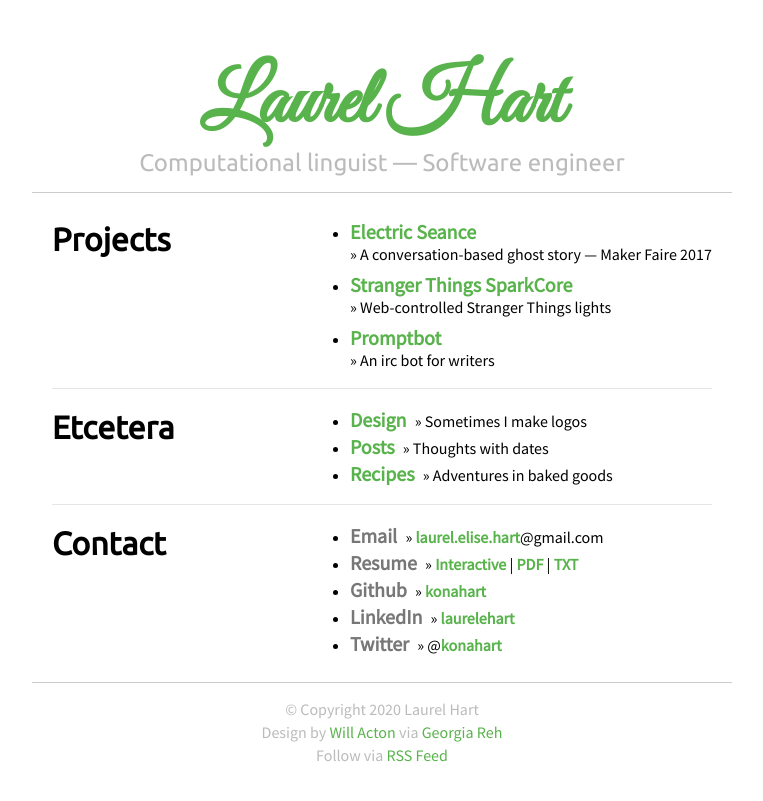
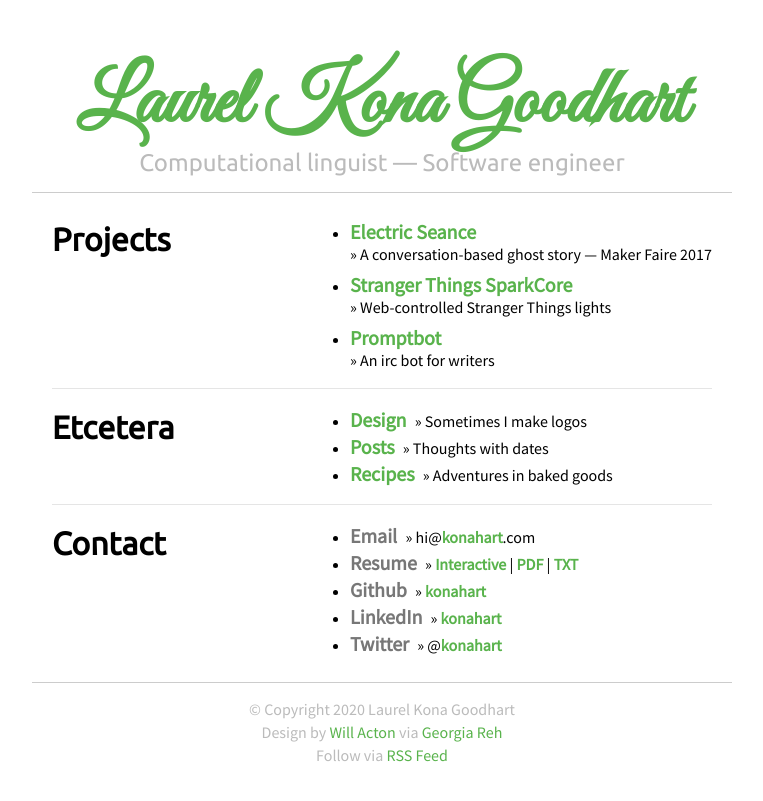
Before and after one commit to konahart/konahart.github.io, a Jekyll site: the page built from index.md, in a window 1280 px wide. Shown: the top 801 px of the page, without its empty margins (258-1021 px from the left). Built offline with Jekyll 4.4.1, drawn with Linux system fonts in a browser that asks for light colours.

Commit message:
Hart -> Goodhart

```diff
--- a/_config.yml
+++ b/_config.yml
@@ -10,11 +10,11 @@ highlighter: rouge
 markdown:    kramdown
 permalink:   /:year/:month/:title
 
-title:       Laurel Hart
+title:       Laurel Kona Goodhart
 description: Computational linguist - Software engineer
 base:        http://konahart.github.io/
-author:      Laurel Hart
-email:       laurel.elise.hart@gmail.com
+author:      Laurel Kona Goodhart
+email:       code@konahart.com
 
 exclude:     [_drafts, _site, scripts]
 collections:
--- a/_layouts/default.html
+++ b/_layouts/default.html
@@ -3,7 +3,7 @@
 <head>
   <meta charset="utf-8"/>
   <title>{{ page.title }}</title>
-  <meta name="author" content="Laurel Hart"/>
+  <meta name="author" content="Laurel Kona Goodhart"/>
 
   <style>
     body { text-align: center; }
@@ -33,7 +33,7 @@
 
   <div class="container">
     <div class="header">
-        <h1><a href="/">Laurel Hart</a></h1>
+        <h1><a href="/">Laurel Kona Goodhart</a></h1>
         <h2>Computational linguist &mdash; Software engineer</h2>
     </div>
     <hr>
@@ -44,7 +44,7 @@
     </div>
 
     <div class="footer">
-      <p>&copy; Copyright {{ 'now' | date: "%Y" }} Laurel Hart</p>
+      <p>&copy; Copyright {{ 'now' | date: "%Y" }} Laurel Kona Goodhart</p>
       <p>Design by <a href="https://lilac.town/">Will Acton</a> via <a href="http://georgiareh.com/">Georgia Reh</a></p>
       <p>Follow via <a href="/feed.xml">RSS Feed</a></p>
     </div>
--- a/index.md
+++ b/index.md
@@ -1,6 +1,6 @@
 ---
 layout: default
-title: Laurel "Kona" Hart, Computational Linguist
+title: Laurel Kona Goodhart, Computational Linguist
 ---
 <div class="contents">
 <div class="top section" id="Projects">
@@ -24,10 +24,10 @@ title: Laurel "Kona" Hart, Computational Linguist
 <div class="section" id="Contact">
   <h2>Contact</h2>
   <ul>
-    <li><h3>Email</h3> &raquo; <span class="accent">laurel.elise.hart</span>&#64;gmail&#46;com</li>
+    <li><h3>Email</h3> &raquo; hi&#64;<span class="accent">konahart</span>&#46;com</li>
     <li><h3>Resume</h3> &raquo; <a href="resume" class="accent">Interactive</a> | <a href="resume/resume.pdf" class="accent">PDF</a> | <a href="resume/resume.txt" class="accent">TXT</a></li>
     <li><h3>Github</h3> &raquo; <a href="http://github.com/konahart" class="accent">konahart</a></li>
-    <li><h3>LinkedIn</h3> &raquo; <a href="http://www.linkedin.com/in/laurelehart" class="accent">laurelehart</a></li>
+    <li><h3>LinkedIn</h3> &raquo; <a href="http://www.linkedin.com/in/konahart" class="accent">konahart</a></li>
     <li><h3>Twitter</h3> &raquo; <a href="https://twitter.com/konahart" class="accent"><span style="color:#000000; font-weight: normal;">@</span>konahart</a></li>
   </ul>
 </div>
```
Also changed, not shown: README.md.
